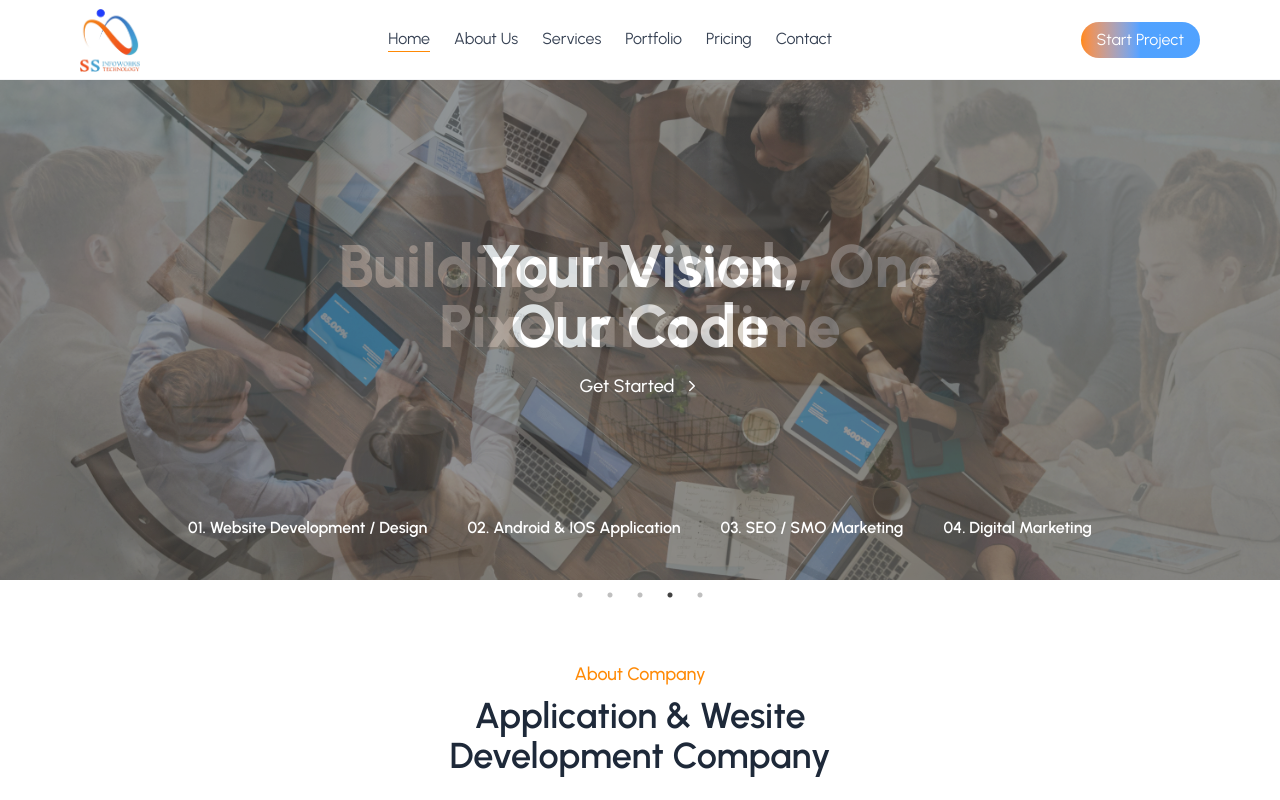
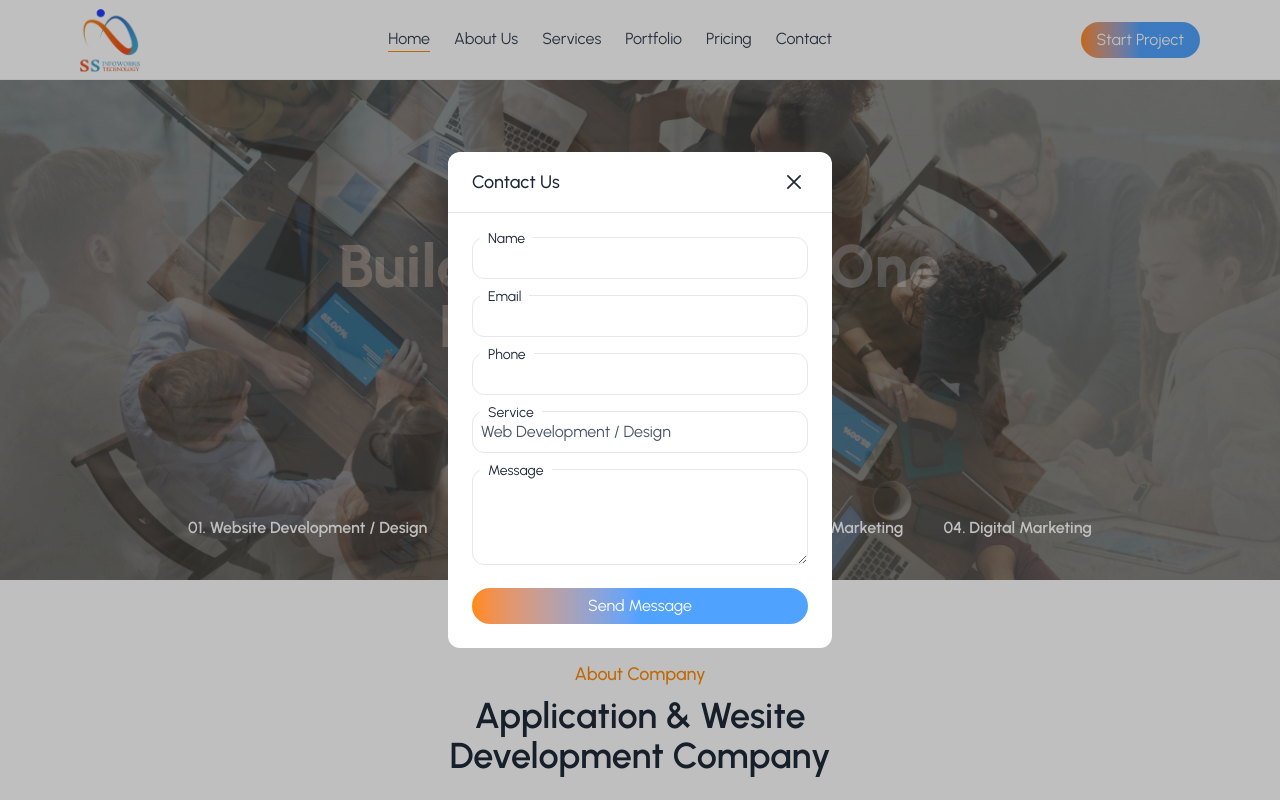
Before and after one commit to thedeepakmaurya/ss_info_works, a Next.js app: page / in a window 1280 px wide. Shown: the top 800 px of the page. Built offline with nearby package versions, Linux system fonts and the light colour scheme.

Commit message:
form added

```diff
--- /dev/null
+++ b/components/common/modal/OverlayModal.jsx
@@ -0,0 +1,13 @@
+const OverlayModal = ({ content }) => {
+  return (
+    <section
+      className="fixed inset-0 z-50 flex h-screen w-full cursor-pointer items-center justify-center backdrop-blur-none backdrop-brightness-75 backdrop-filter"
+    >
+      <div className="w-[90%] xl:w-[50%]" onClick={(e) => e.stopPropagation()}>
+        {content}
+      </div>
+    </section>
+  );
+};
+
+export default OverlayModal;
--- a/components/sections/ContactForm.jsx
+++ b/components/sections/ContactForm.jsx
@@ -1,6 +1,6 @@
 const ContactForm = () => {
   return (
-    <form action="" className="w-full space-y-4 lg:col-span-3">
+    <form className="w-full space-y-4 lg:col-span-3">
       <div className="relative">
         <label
           className="absolute -top-2 ms-2 bg-white px-2 text-sm"
--- a/components/sections/HeroSlider.jsx
+++ b/components/sections/HeroSlider.jsx
@@ -4,10 +4,19 @@ import Slider from "react-slick";
 import "slick-carousel/slick/slick.css";
 import "slick-carousel/slick/slick-theme.css";
 import Link from "next/link";
-import { useRef } from "react";
+import { useEffect, useRef, useState } from "react";
 import data from "@/public/db/data.json";
+import OverlayModal from "../common/modal/OverlayModal";
+import ContactForm from "./ContactForm";
+import PopupForm from "./PopupForm";
 
 const HeroSlider = () => {
+  const [isFormVisible, setIsFormVisible] = useState(false);
+
+  useEffect(() => {
+    setIsFormVisible(true);
+  }, []);
+
   const { slides } = data;
   const sliderRef = useRef(null);
 
@@ -64,6 +73,11 @@ const HeroSlider = () => {
           );
         })}
       </Slider>
+      {isFormVisible && (
+        <OverlayModal
+          content={<PopupForm onClose={() => setIsFormVisible(false)} />}
+        />
+      )}
     </section>
   );
 };
--- /dev/null
+++ b/components/sections/PopupForm.jsx
@@ -0,0 +1,15 @@
+import { IoCloseOutline } from "react-icons/io5";
+import ContactForm from "./ContactForm";
+
+const PopupForm = ({onClose}) => {
+  return (
+    <section className="mx-auto rounded-xl bg-white lg:w-[60%]">
+      <h4 className="px-6 py-4 border-b flex justify-between items-center border-gray-200">Contact Us <IoCloseOutline onClick={onClose} size={28} /></h4>
+      <div className="p-6">
+        <ContactForm />
+      </div>
+    </section>
+  );
+};
+
+export default PopupForm;
```
